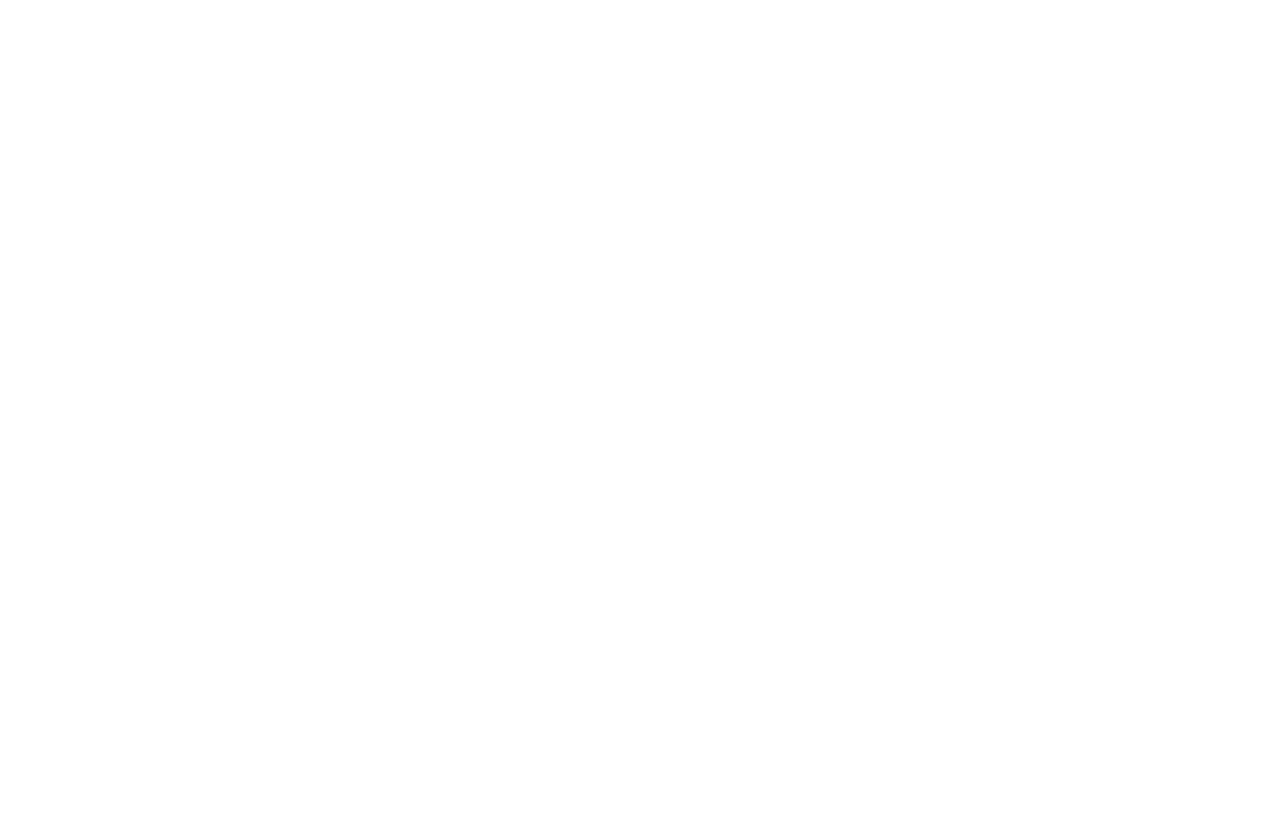
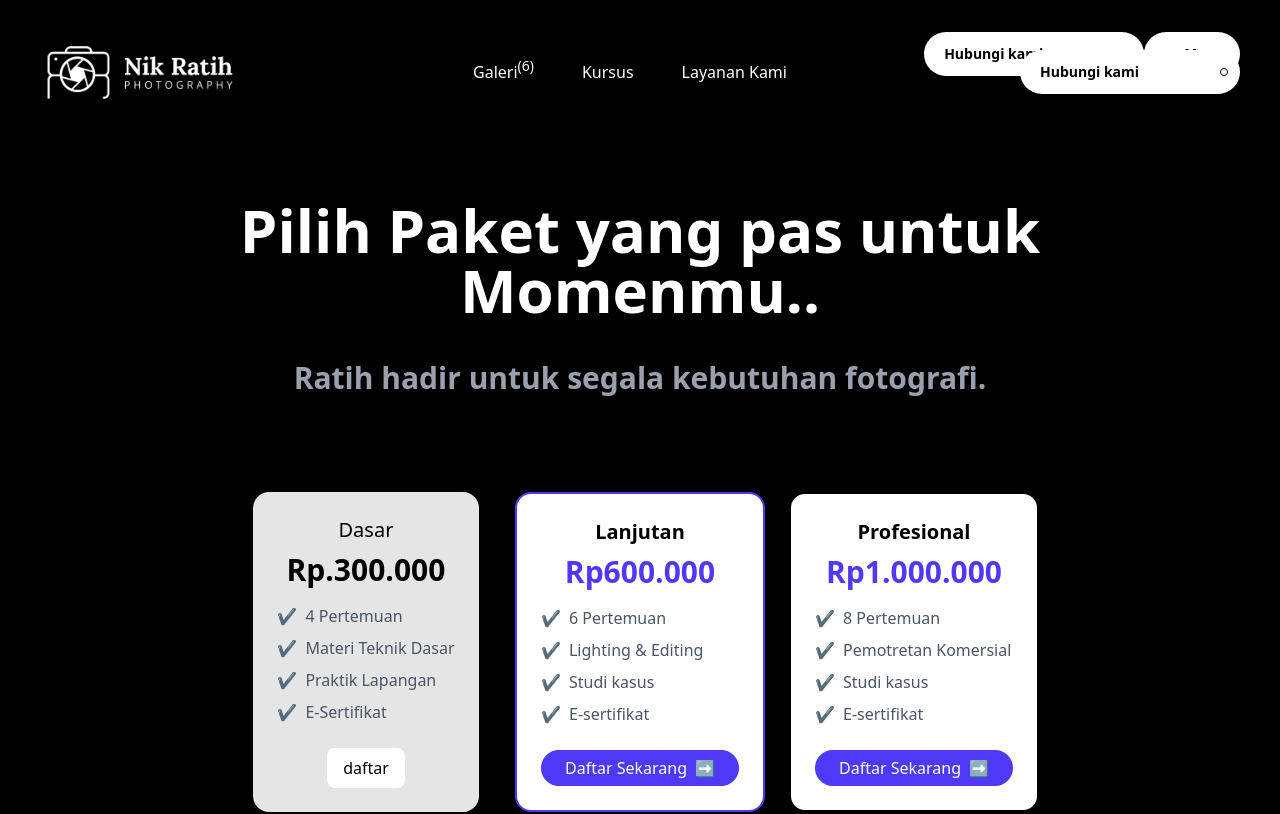
Before and after one commit to Blizbyteco/ratih-photography, a React (Vite) app: page /kursus in a window 1280 px wide. Before the commit this address had no page. Shown: the top 814 px of the page. Built offline with nearby package versions, Linux system fonts and the light colour scheme; a web font is replaced by a local one.

Commit message:
menambahkan halaman kursus, menambahkan card untuk pricing list menambahkan link url kursus di navbar.jsx

```diff
--- /dev/null
+++ b/src/App.jsx
@@ -0,0 +1,14 @@
+import React from "react";
+import Navbar from "./components/Navbar";
+import Container from "./components/Container";
+
+const App = () => {
+  return (
+    <div className="w-full min-h-screen bg-black">
+      <Navbar />
+      <HeroSection/>
+    </div>
+  );
+};
+
+export default App;
--- /dev/null
+++ b/src/components/course/Detail.jsx
@@ -0,0 +1,97 @@
+import React from "react";
+
+export default function Detail() {
+  return (
+    <div className="col-span-2 bg-black items-center justify-center pt-50 flex flex-col">
+      <h1 className="text-6xl font-bold text-white text-center max-w-250">
+        Pilih Paket yang pas untuk Momenmu..
+      </h1>
+      <p className="font-semibold text-gray-400 text-3xl mt-10">
+        Ratih hadir untuk segala kebutuhan fotografi.
+      </p>
+      <div className="grid md:grid col-3 gap-6 px-4 py-12">
+        {/* paket dasar */}
+        <div className="grid md:grid-cols-3 gap-6 px-4 py-12">
+          <div className="max-w-sm mx-auto bg-neutral-200 rounded-2xl shadow-lg p-6 text-center ">
+            <h2 className="text-xl font=semibold mb-2 ">Dasar</h2>
+            <p className="text-3xl font-bold text-black mb-4">Rp.300.000</p>
+            <ul className="text-gray-600 space-y-2 mb-6">
+              <li class="flex items-start">
+                <span class="text-green-500 mr-2">✔</span>
+                <span>4 Pertemuan</span>
+              </li>
+              <li class="flex items-start">
+                <span class="text-green-500 mr-2">✔</span>
+                <span>Materi Teknik Dasar</span>
+              </li>
+              <li class="flex items-start">
+                <span class="text-green-500 mr-2">✔</span>
+                <span>Praktik Lapangan</span>
+              </li>
+              <li class="flex items-start">
+                <span class="text-green-500 mr-2">✔</span>
+                <span>E-Sertifikat</span>
+              </li>
+            </ul>
+            <button className="bg-white  px-4 py-2 rounded-lg hover:bg-neutral-500 transition">
+              daftar
+            </button>
+          </div>
+          {/* Paket Lanjutan */}
+          <div class="bg-white rounded-2xl shadow-lg p-6 text-center border-2 border-indigo-600">
+            <h2 class="text-xl font-semibold mb-2">Lanjutan</h2>
+            <p class="text-3xl font-bold text-indigo-600 mb-4">Rp600.000</p>
+            <ul class="text-gray-600 space-y-2 mb-6">
+              <li class="flex items-start">
+                <span class="text-green-500 mr-2">✔</span>
+                <span>6 Pertemuan</span>
+              </li>
+              <li class="flex items-start">
+                <span class="text-green-500 mr-2">✔</span>
+                <span>Lighting & Editing</span>
+              </li>
+              <li class="flex items-start">
+                <span class="text-green-500 mr-2">✔</span>
+                <span>Studi kasus</span>
+              </li>
+              <li class="flex items-start">
+                <span class="text-green-500 mr-2">✔</span>
+                <span>E-sertifikat</span>
+              </li>
+            </ul>
+            <button class="w-full bg-indigo-600 text-white py-1.5 px-6 rounded-4xl flex items-center justify-between hover:bg-indigo-700 transition">
+              <span>Daftar Sekarang</span>
+              <span class="ml-2">➡️</span>
+            </button>
+          </div>
+          <div class="bg-white rounded-2xl shadow-lg p-6 text-center border-2">
+            <h2 class="text-xl font-semibold mb-2">Profesional</h2>
+            <p class="text-3xl font-bold text-indigo-600 mb-4">Rp1.000.000</p>
+            <ul class="text-gray-600 space-y-2 mb-6">
+              <li class="flex items-start">
+                <span class="text-green-500 mr-2">✔</span>
+                <span>8 Pertemuan</span>
+              </li>
+              <li class="flex items-start">
+                <span class="text-green-500 mr-2">✔</span>
+                <span>Pemotretan Komersial</span>
+              </li>
+              <li class="flex items-start">
+                <span class="text-green-500 mr-2">✔</span>
+                <span>Studi kasus</span>
+              </li>
+              <li class="flex items-start">
+                <span class="text-green-500 mr-2">✔</span>
+                <span>E-sertifikat</span>
+              </li>
+            </ul>
+            <button class="w-full bg-indigo-600 text-white py-1.5 px-6 rounded-4xl flex items-center justify-between hover:bg-indigo-700 transition">
+              <span>Daftar Sekarang</span>
+              <span class="ml-2">➡️</span>
+            </button>
+          </div>
+        </div>
+      </div>
+    </div>
+  );
+}
--- a/src/components/ui/Navbar.jsx
+++ b/src/components/ui/Navbar.jsx
@@ -101,11 +101,11 @@
             className="aspect-video w-[200px]"
           />
           <div className="flex gap-x-12">
-            <a href="#" className="text-white">
+            <a href="/" className="text-white">
               Galeri
               <sup className="text-sm">(6)</sup>
             </a>
-            <a href="#" className="text-white">
+            <a href="/kursus" className="text-white">
               Kursus
             </a>
             <a href="#" className="text-white">
--- a/src/pages/App.jsx
+++ b/src/pages/App.jsx
@@ -1,11 +1,14 @@
 import { BrowserRouter, Route, Routes } from "react-router-dom"
 import Home from "./Home";
+import Course from "./course";
+
 
 const App = () => {
   return (
     <BrowserRouter>
       <Routes>
         <Route path="/" element={<Home/>}/>
+        <Route path="/kursus" element={<Course/>}/>
       </Routes>
     </BrowserRouter>
   )
--- /dev/null
+++ b/src/pages/Course.jsx
@@ -0,0 +1,18 @@
+import React from "react";
+
+import Navbar from "@/components/ui/Navbar";
+import Footer from "@/components/ui/Footer";
+import Detail from "../components/course/Detail";
+
+const Course = () => {
+  return (
+    <>
+        <Navbar />
+        <Detail/>
+        <div className="h-screen bg-black" />
+        <Footer/>
+    </>
+  );
+};
+
+export default Course;
```
